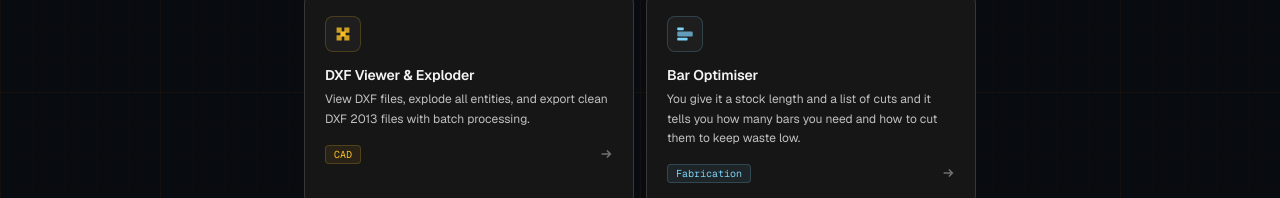
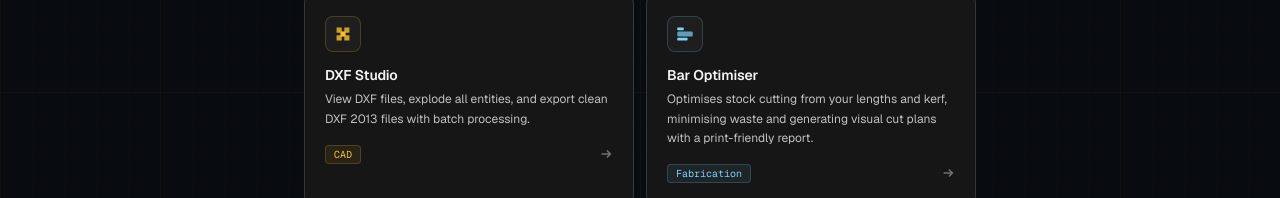
Before and after one commit to j4mw/parent-site, a plain HTML site: page index.html in a window 1280 px wide. Shown: the part 228-426 px from the top of the page. Drawn offline with nearby package versions, Linux system fonts and the light colour scheme.

Commit message:
Update index.html

```diff
--- a/index.html
+++ b/index.html
@@ -285,7 +285,7 @@
             <path d="M5 5h4v4H5z" fill="currentColor"/>
           </svg>
         </div>
-        <div class="tool-card-name">DXF Viewer &amp; Exploder</div>
+        <div class="tool-card-name">DXF Studio</div>
         <div class="tool-card-desc">View DXF files, explode all entities, and export clean DXF 2013 files with batch processing.</div>
         <div class="tool-card-footer">
           <span class="tool-card-tag">CAD</span>
@@ -304,7 +304,7 @@
           </svg>
         </div>
         <div class="tool-card-name">Bar Optimiser</div>
-        <div class="tool-card-desc">You give it a stock length and a list of cuts and it tells you how many bars you need and how to cut them to keep waste low.</div>
+        <div class="tool-card-desc">Optimises stock cutting from your lengths and kerf, minimising waste and generating visual cut plans with a print-friendly report.</div>
         <div class="tool-card-footer">
           <span class="tool-card-tag">Fabrication</span>
           <span class="tool-card-arrow">
```
